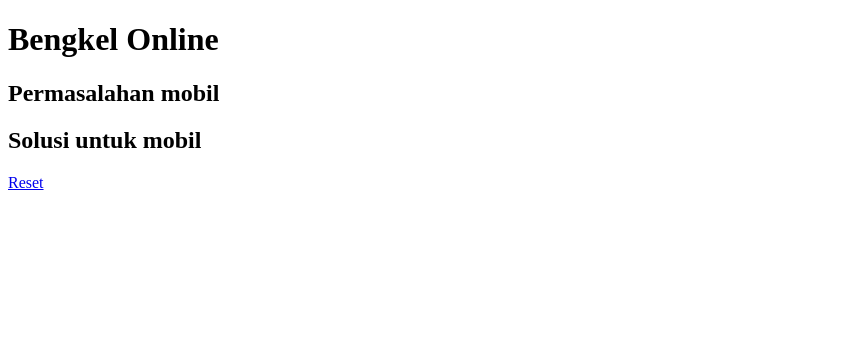
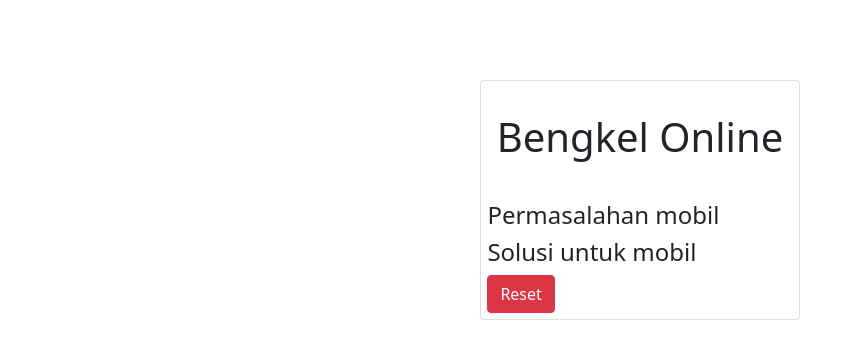
Before and after one commit to fakhrinail/II4042_ExpertSystem, a Flask app: template templates/conclusion.html in a window 1280 px wide. Shown: the top 359 px of the page, without its empty margins (0-855 px from the left). Run offline with Flask 2, Linux system fonts and the light colour scheme; the template is opened without the code that fills it, so the values that code supplies are empty.

Commit message:
add css di halaman 3

```diff
--- /dev/null
+++ b/static/stylesheets/conclusion.css
@@ -0,0 +1,10 @@
+.card1 {
+    margin: 5rem 30rem;
+    float: none;
+    margin-bottom: 10px;
+    padding: 2rem 0.4rem 0.4rem 0.4rem;
+}
+
+.judul {
+    margin-bottom: 1em;
+}
--- a/templates/conclusion.html
+++ b/templates/conclusion.html
@@ -4,27 +4,32 @@
     <meta charset="UTF-8" />
     <meta http-equiv="X-UA-Compatible" content="IE=edge" />
     <meta name="viewport" content="width=device-width, initial-scale=1.0" />
+    <link rel="stylesheet" href="{{ url_for('static', filename='stylesheets/conclusion.css') }}" />
+    <link href="https://cdn.jsdelivr.net/npm/bootstrap@5.1.3/dist/css/bootstrap.min.css" rel="stylesheet"
+    integrity="sha384-1BmE4kWBq78iYhFldvKuhfTAU6auU8tT94WrHftjDbrCEXSU1oBoqyl2QvZ6jIW3" crossorigin="anonymous">
     <title>Bengkel Online</title>
   </head>
   <body>
-    <h1>Bengkel Online</h1>
+    <div class="card card1">
+    <h1 class="text-center judul">Bengkel Online</h1>
     {% if(problems != None) %}
-    <h2>Permasalahan mobil</h2>
+    <h4>Permasalahan mobil</h4>
     {% for problem in problems %}
     <div>
       <p>{{problem}}</p>
     </div>
     {% endfor %}
-    <h2>Solusi untuk mobil</h2>
+    <h4>Solusi untuk mobil</h4>
     {% for solution in solutions %}
     <div>
       <p>{{solution}}</p>
     </div>
     {% endfor %} {% else %}
-    <h2>Mobil Anda tidak ada masalah!</h2>
+    <h4>Mobil Anda tidak ada masalah!</h4>
     {% endif %}
     <div>
-      <a href="/">Reset</a>
+      <a class="btn btn-danger text-center" href="/">Reset</a>
     </div>
+  </div>
   </body>
 </html>
```
